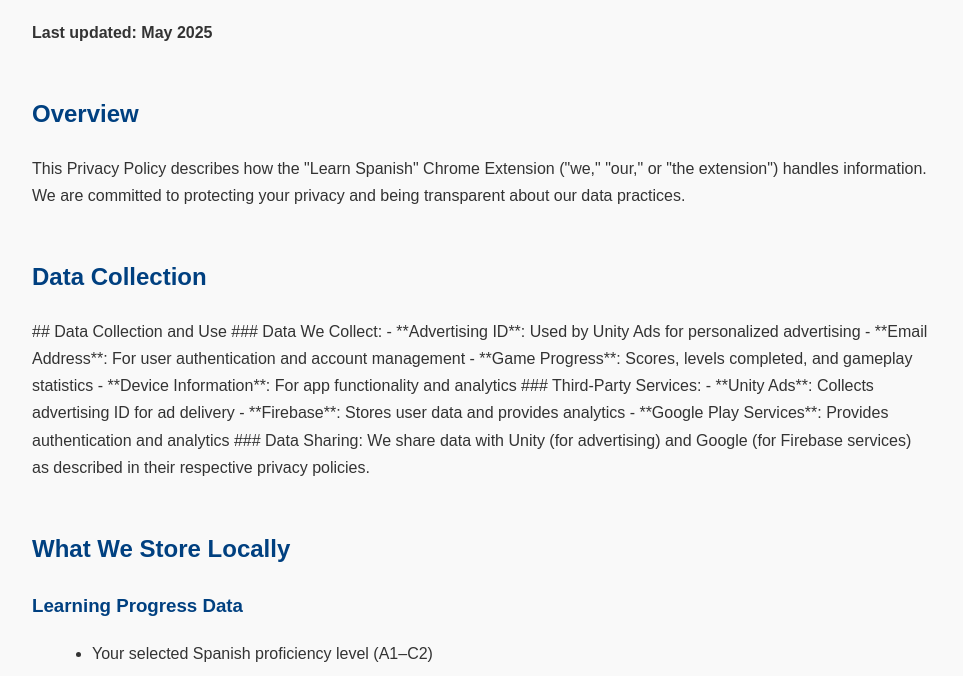
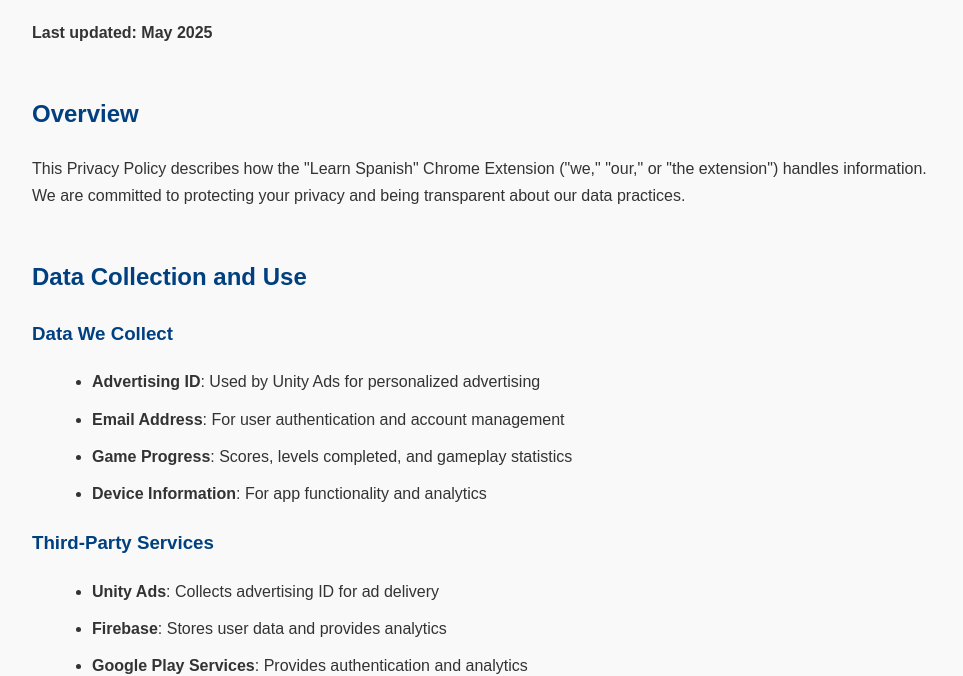
Before and after one commit to hiddenflame50/learn-spanish, a plain HTML site: page index.html in a window 1280 px wide. Shown: the part 130-806 px from the top of the page, without its empty margins (158-1121 px from the left). Drawn offline with Linux system fonts and the light colour scheme.

Commit message:
Refactor privacy policy sections for clarity

```diff
--- a/index.html
+++ b/index.html
@@ -47,22 +47,26 @@
   <h2>Overview</h2>
   <p>This Privacy Policy describes how the "Learn Spanish" Chrome Extension ("we," "our," or "the extension") handles information. We are committed to protecting your privacy and being transparent about our data practices.</p>
 
-  <h2>Data Collection</h2>
-  ## Data Collection and Use
+  <h2>Data Collection and Use</h2>
 
-### Data We Collect:
-- **Advertising ID**: Used by Unity Ads for personalized advertising
-- **Email Address**: For user authentication and account management
-- **Game Progress**: Scores, levels completed, and gameplay statistics
-- **Device Information**: For app functionality and analytics
+  <h3>Data We Collect</h3>
+  <ul>
+    <li><strong>Advertising ID</strong>: Used by Unity Ads for personalized advertising</li>
+    <li><strong>Email Address</strong>: For user authentication and account management</li>
+    <li><strong>Game Progress</strong>: Scores, levels completed, and gameplay statistics</li>
+    <li><strong>Device Information</strong>: For app functionality and analytics</li>
+  </ul>
 
-### Third-Party Services:
-- **Unity Ads**: Collects advertising ID for ad delivery
-- **Firebase**: Stores user data and provides analytics
-- **Google Play Services**: Provides authentication and analytics
+  <h3>Third-Party Services</h3>
+  <ul>
+    <li><strong>Unity Ads</strong>: Collects advertising ID for ad delivery</li>
+    <li><strong>Firebase</strong>: Stores user data and provides analytics</li>
+    <li><strong>Google Play Services</strong>: Provides authentication and analytics</li>
+  </ul>
 
-### Data Sharing:
-We share data with Unity (for advertising) and Google (for Firebase services) as described in their respective privacy policies.
+  <h3>Data Sharing</h3>
+  <p>We share data with Unity (for advertising) and Google (for Firebase services) as described in their respective privacy policies.</p>
+
 
   <h2>What We Store Locally</h2>
 
```
